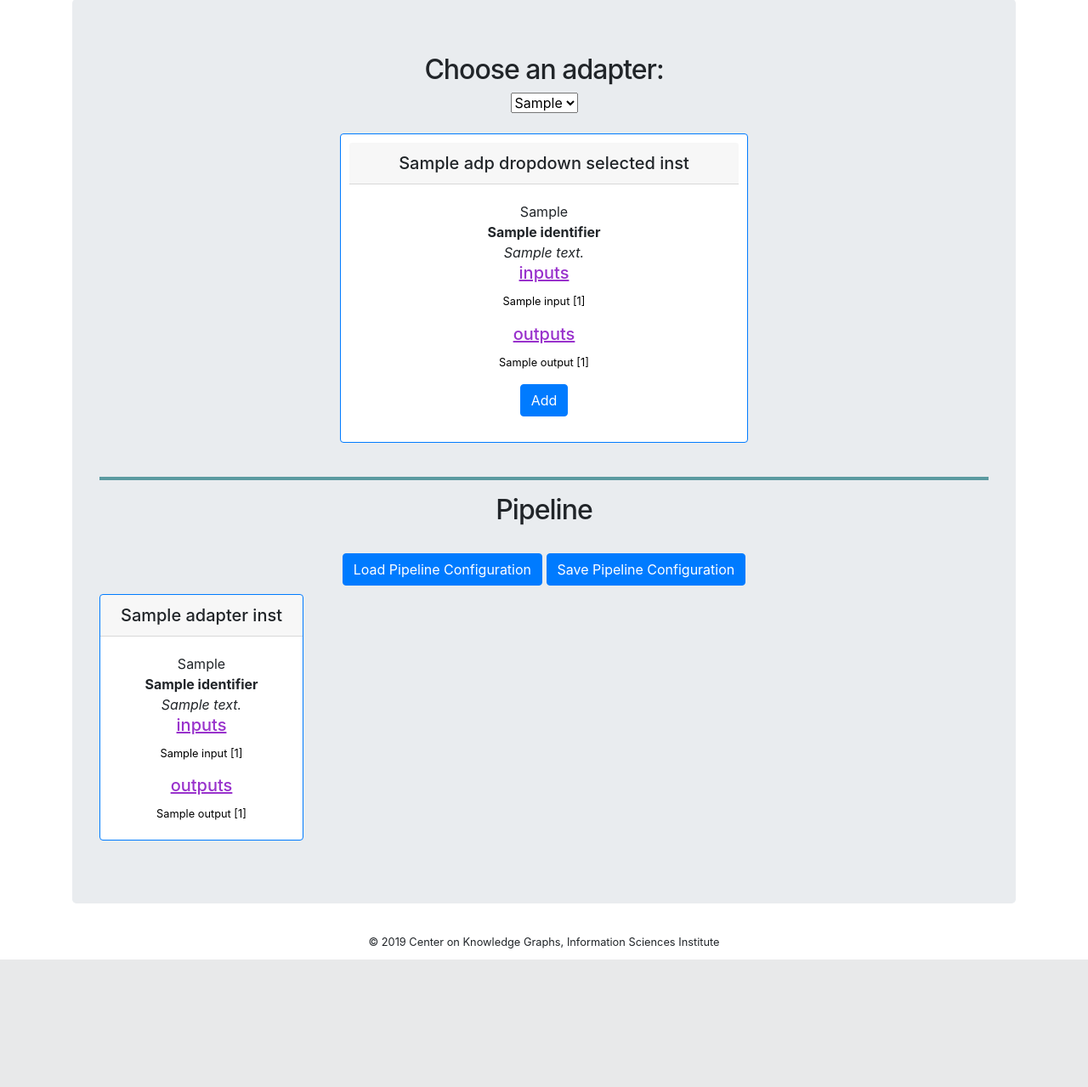
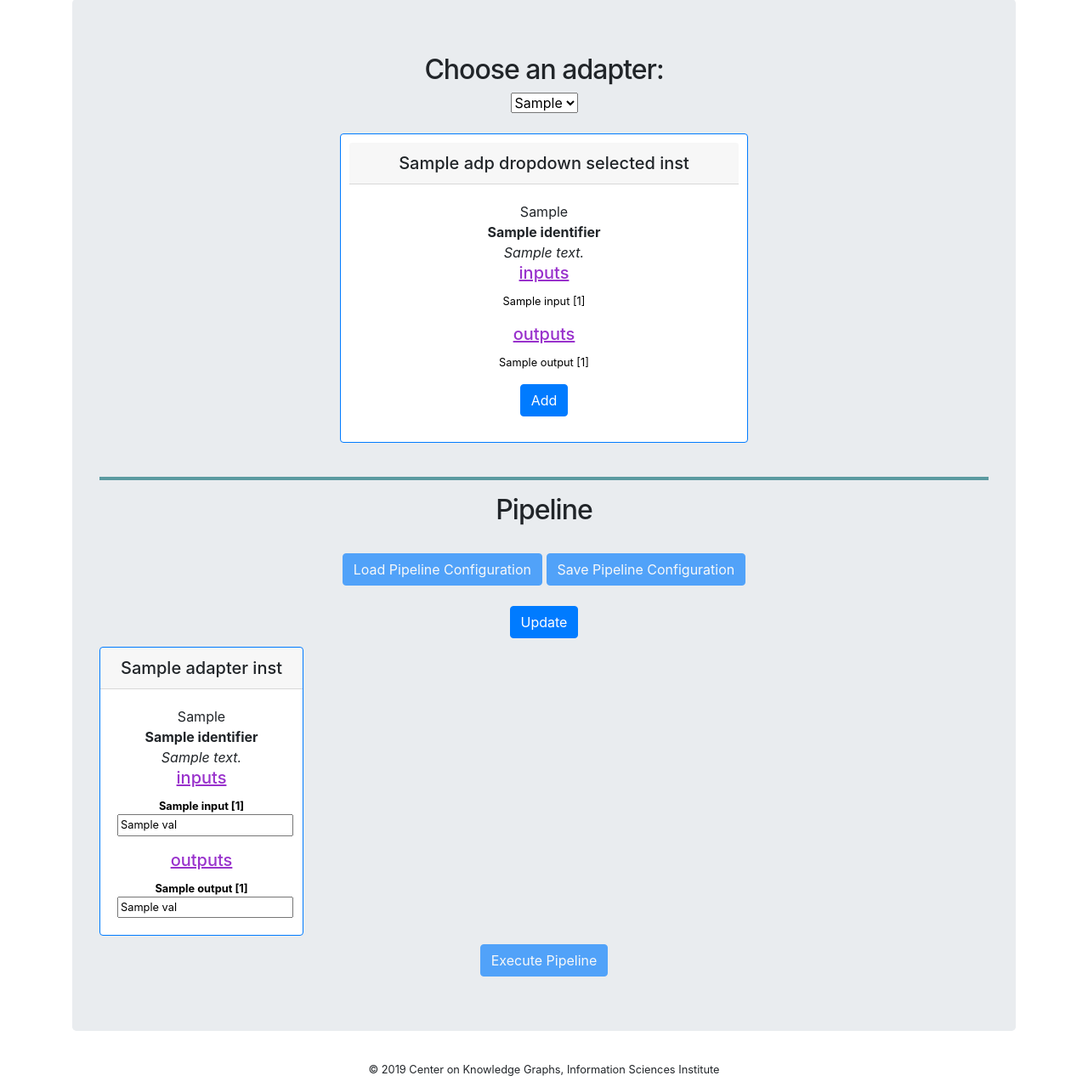
Before and after one commit to mintproject/MINT-Transformation, a Flask app: template templates/pipeline.html in a window 1280 px wide. Shown: the part 97-1376 px from the top of the page at 85% size. Before the commit the page ends 1226 px from the top, so only its background shows below. Run offline with Flask 3, Linux system fonts and the light colour scheme; the template is opened without the code that fills it: most values are stand-ins (such as "Sample title", 1, 10 or a date in 2020); some libraries are stand-ins or nearby versions; some web fonts are replaced.

Commit message:
user can now add adapters to pipeline and edit their fields online

```diff
--- a/app.py
+++ b/app.py
@@ -1,4 +1,5 @@
 from flask import Flask, render_template, request
+from copy import deepcopy
 import funcs
 
 app = Flask(__name__)
@@ -11,6 +12,7 @@ KEY_OUTPUTS = 'outputs'
 
 FORM_ADAPTER_SLCTD = 'slct_adp'
 FORM_ADAPTER_SUBMT = 'add_adp'
+FORM_PIPELINE_UPDT = 'update_pipe'
 
 class AdapterElement:
     def __init__(self, name, module_type, identifier, description, inputs, outputs):
@@ -20,6 +22,11 @@ class AdapterElement:
         self.description = description
         self.inputs = inputs
         self.outputs = outputs
+
+    def __repr__(self):
+        return f'name={self.name}, module_type={self.module_type}, ' + \
+            f'identifier={self.identifier}\ndescription={self.description}\n' + \
+            f'inputs={self.inputs}\noutputs={self.outputs}\n\n'
 
 class AdapterDB:
     def __init__(self):
@@ -39,11 +46,11 @@ class AdapterDB:
                 outputs_dict = cls_dict[KEY_OUTPUTS]
                 inputs, outputs = dict(), dict()
                 for arg_name, arg_attr in inputs_dict.items():
-                    arg_attr_dict = arg_attr.__dict__
-                    inputs[arg_name] = (arg_attr_dict['id'], arg_attr_dict['val'], arg_attr_dict['optional'])
+                    inputs[arg_name] = {'id': arg_attr.__dict__['id'], \
+                        'val': arg_attr.__dict__['val'], 'optional': arg_attr.__dict__['optional']}
                 for arg_name, arg_attr in outputs_dict.items():
-                    arg_attr_dict = arg_attr.__dict__
-                    outputs[arg_name] = (arg_attr_dict['id'], arg_attr_dict['val'], arg_attr_dict['optional'])
+                    outputs[arg_name] = {'id': arg_attr.__dict__['id'], \
+                        'val': arg_attr.__dict__['val'], 'optional': arg_attr.__dict__['optional']}
                 self.adapters.append(AdapterElement(a_name, module_type, identifier, description, inputs, outputs))
 
     def get_list_of_adapters(self):
@@ -57,9 +64,29 @@ class AdapterDB:
 
 ################################
 
+def get_next_index_in_g_pipeline():
+    global g_pipeline
+
+    if len(g_pipeline) == 0:
+        return 0
+    else:
+        return g_pipeline[-1][0] + 1
+
+def update_g_pipeline_elements(adapter_index_in_pipe, input_n_output, adapter_attribute, value):
+    global g_pipeline
+
+    ''' g_pipeline is a list
+        ...[adapter_index_in_pipe] is an element in the pipe
+        ...[0] holds the index, ...[1] hold the instance of the adapter '''
+
+    # inputs/outputs hold a dictionary of attributes, each one is a dictionary by itself '''
+    if input_n_output:
+        g_pipeline[adapter_index_in_pipe][1].inputs[adapter_attribute]['val'] = value
+    else:
+        g_pipeline[adapter_index_in_pipe][1].outputs[adapter_attribute]['val'] = value
+
 @app.route('/pipeline', methods=['GET', 'POST'])
 def pipeline():
-
     global g_pipeline, g_adapterdb
 
     # get list of adapters and their names
@@ -75,8 +102,20 @@ def pipeline():
 
     # check if user submitted an adapter
     if FORM_ADAPTER_SUBMT in request.args:
-        g_pipeline.append(adp)
-    #return render_template('pipeline.html', list_of_adapters = list_of_adapters)
+        new_adapter = (get_next_index_in_g_pipeline(), deepcopy(adp))
+        g_pipeline.append(new_adapter)
+
+    # check if user updated any field in pipeline
+    if FORM_PIPELINE_UPDT in request.args:
+        for arg_name, arg_val in request.args.items():
+            if ('inputs' in arg_name or 'outputs' in arg_name) and arg_val != '':
+                input_not_output = True
+                if 'outputs' in arg_name:
+                    input_not_output = False
+                element_id_in_pipeline = int(arg_name.split('.')[0])
+                element_attr_in_pipeline = arg_name.split('.')[2]
+                update_g_pipeline_elements(element_id_in_pipeline, input_not_output, element_attr_in_pipeline, arg_val)
+
     return render_template('pipeline.html', adp_dropdown_list=list_of_adapter_names, \
         adp_dropdown_selected_str=adp_id_str_chosen, adp_dropdown_selected_inst=adp, \
         pipeline_adapters=g_pipeline)
--- a/templates/pipeline.html
+++ b/templates/pipeline.html
@@ -27,14 +27,14 @@
         <h5 class="card-title" style="color:#9932CC"><u>inputs</u></h5>
         <p class="card-text" style="color:#000000">
           {% for selected_adp_input_name, selected_adp_input_attrs in adp_dropdown_selected_inst.inputs.items() %}
-            {{selected_adp_input_name}} [{{selected_adp_input_attrs[0]}}]{% if selected_adp_input_attrs[2] == False %}*{% endif %}</br>
+            {{selected_adp_input_name}} [{{selected_adp_input_attrs['id']}}]{% if selected_adp_input_attrs['optional'] == False %}*{% endif %}</br>
           {% endfor %}
         </p>
         <!-- Outputs -->
         <h5 class="card-title" style="color:#9932CC"><u>outputs</u></h5>
         <p class="card-text" style="color:#000000">
           {% for selected_adp_output_name, selected_adp_output_attrs in adp_dropdown_selected_inst.outputs.items() %}
-            {{selected_adp_output_name}} [{{selected_adp_output_attrs[0]}}]{% if selected_adp_output_attrs[2] == False %}*{% endif %}</br>
+            {{selected_adp_output_name}} [{{selected_adp_output_attrs['id']}}]{% if selected_adp_output_attrs['optional'] == False %}*{% endif %}</br>
           {% endfor %}
         </p>
         <!-- Button -->
@@ -48,13 +48,15 @@
 
   <h2>Pipeline</h2></br>
 
-  <button id="save_pipe" name="save_pipe" class="btn btn-primary">Load Pipeline Configuration</button>
-  <button id="load_pipe" name="load_pipe" class="btn btn-primary">Save Pipeline Configuration</button>
+  <button name="save_pipe" class="btn btn-primary" disabled>Load Pipeline Configuration</button>
+  <button name="load_pipe" class="btn btn-primary" disabled>Save Pipeline Configuration</button>
 
-  </form>
+  </br></br>
+  <button name="update_pipe" class="btn btn-primary">Update</button>
+  </br>
 
   <div class="row container center" style="text-align: center;">
-      {% for adapter_inst in pipeline_adapters %}
+      {% for (adapter_idx, adapter_inst) in pipeline_adapters %}
       <div class="card border-primary border" style="width: 15rem;">
         <h5 class="card-header">{{adapter_inst.name}}</h5>
         <div class="card-body">
@@ -64,15 +66,25 @@
           <!-- Inputs -->
         <h5 class="card-title" style="color:#9932CC"><u>inputs</u></h5>
         <p class="card-text" style="color:#000000">
-          {% for selected_adp_input_name, selected_adp_input_attrs in adp_dropdown_selected_inst.inputs.items() %}
-            {{selected_adp_input_name}} [{{selected_adp_input_attrs[0]}}]{% if selected_adp_input_attrs[2] == False %}*{% endif %}</br>
+          {% for adp_name, adp_attrs in adapter_inst.inputs.items() %}
+            <b>{{adp_name}} [{{adp_attrs['id']}}]{% if adp_attrs['optional'] == False %}*{% endif %}</b></br>
+            {% if adp_attrs['val'] != None %}
+              <input type="text" name="{{adapter_idx}}.inputs.{{adp_name}}" value="{{adp_attrs['val']}}">
+            {% else %}
+              <input type="text" name="{{adapter_idx}}.inputs.{{adp_name}}">
+            {% endif %}</br>
           {% endfor %}
         </p>
         <!-- Outputs -->
         <h5 class="card-title" style="color:#9932CC"><u>outputs</u></h5>
         <p class="card-text" style="color:#000000">
-          {% for selected_adp_output_name, selected_adp_output_attrs in adp_dropdown_selected_inst.outputs.items() %}
-            {{selected_adp_output_name}} [{{selected_adp_output_attrs[0]}}]{% if selected_adp_output_attrs[2] == False %}*{% endif %}</br>
+          {% for adp_name, adp_attrs in adapter_inst.outputs.items() %}
+            <b>{{adp_name}} [{{adp_attrs['id']}}]{% if adp_attrs['optional'] == False %}*{% endif %}</b></br>
+            {% if adp_attrs['val'] != None %}
+              <input type="text" name="{{adapter_idx}}.outputs.{{adp_name}}" value="{{adp_attrs['val']}}">
+            {% else %}
+              <input type="text" name="{{adapter_idx}}.outputs.{{adp_name}}">
+            {% endif %}</br>
           {% endfor %}
         </p>
         </div>
@@ -80,6 +92,10 @@
       {% endfor %}
   </div>
 
+  <button name="exe_pipe" class="btn btn-primary" disabled>Execute Pipeline</button>
+
+  </form>
+
 </div>
 
 {% endblock %}
```
